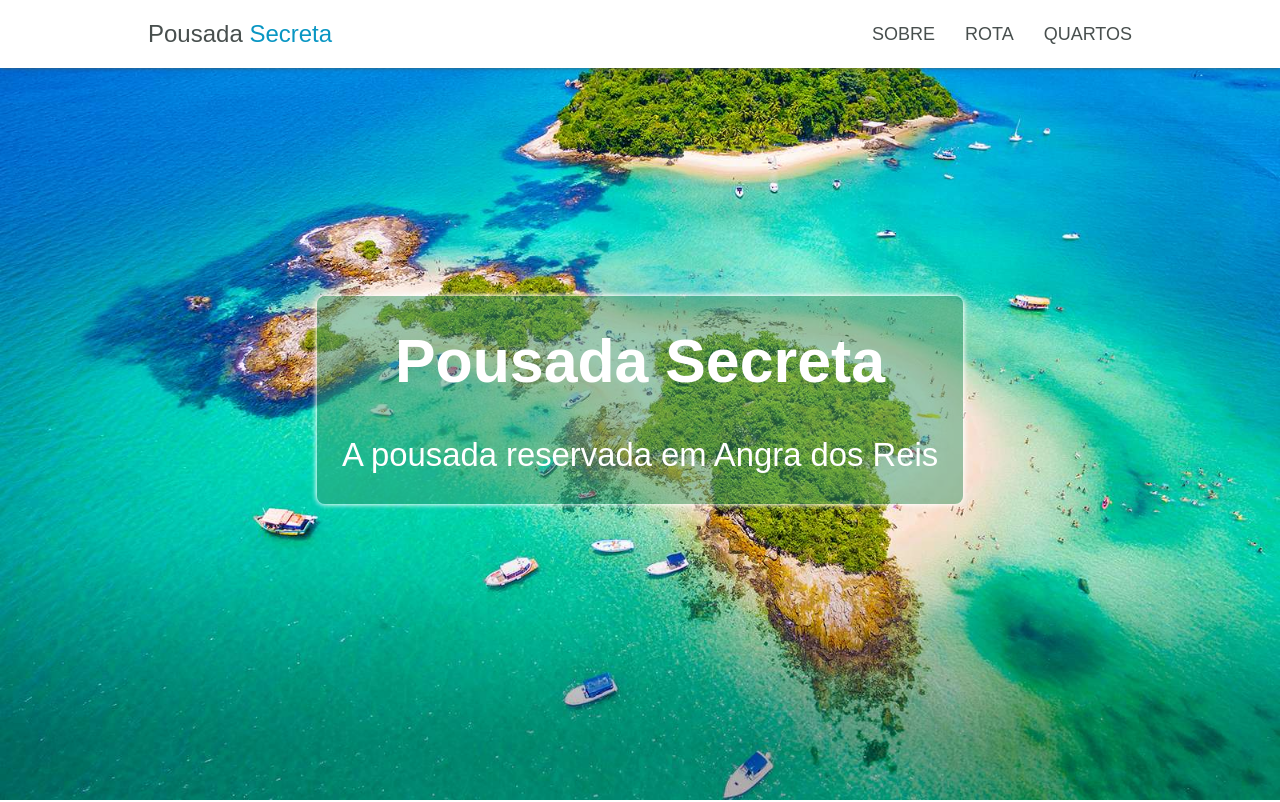
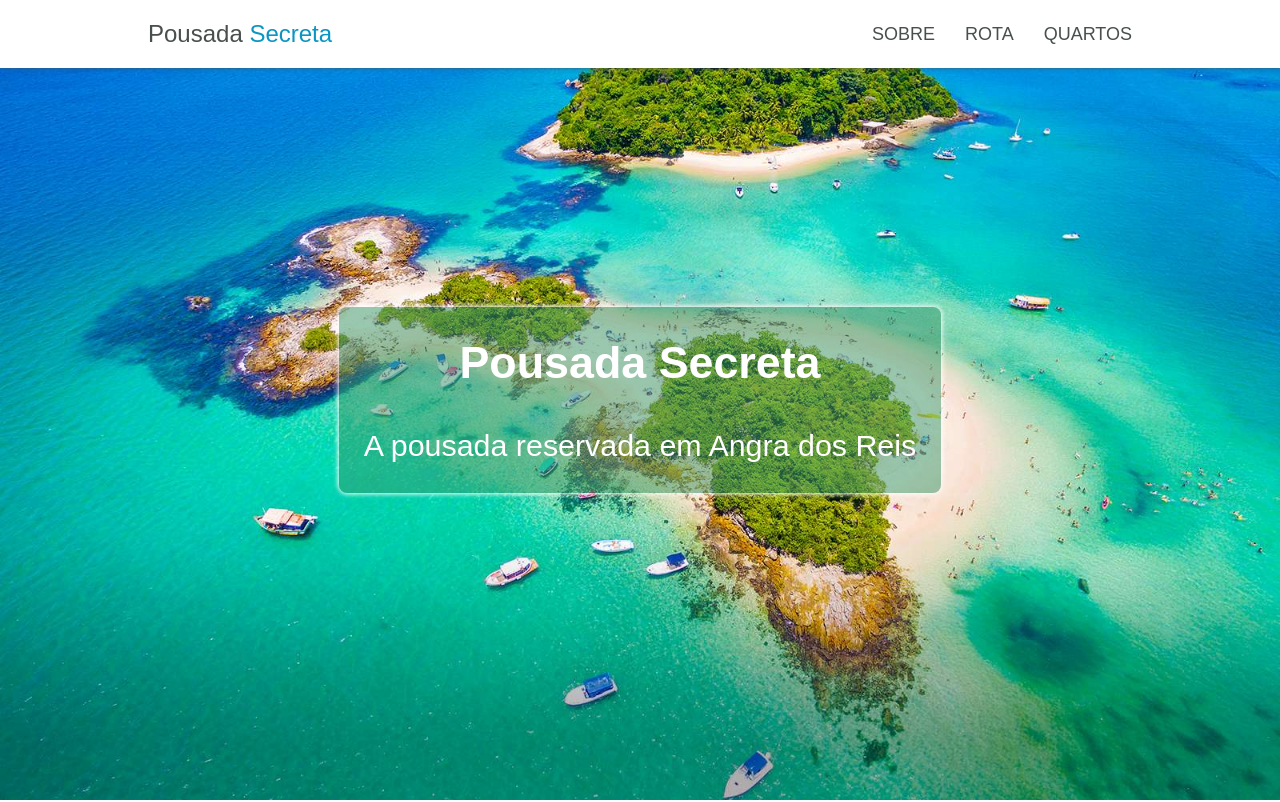
Before and after one commit to JonasCols/pousada-secreta, a plain HTML site: page index.html in a window 1280 px wide. Shown: the top 802 px of the page. Drawn offline with Linux system fonts and the light colour scheme.

Commit message:
chore: alteração no título do banner

```diff
--- a/css/style.css
+++ b/css/style.css
@@ -71,13 +71,13 @@ body {
 }
 
 .container-titulo h2 {
-    font-size: clamp(3em, 3em + 1vw, 6.4em);
+    font-size: clamp(2em, 2em + 1vw, 6.4em);
     margin-bottom: 40px;
     flex: 0 1 auto;
 }
 
 .container-titulo p {
-    font-size: clamp(1.25em, 1.25em + 1vw, 3.2em);
+    font-size: clamp(1.10em, 1.10em + 1vw, 3.2em);
     flex: 0 1 auto;
 }
 
```
